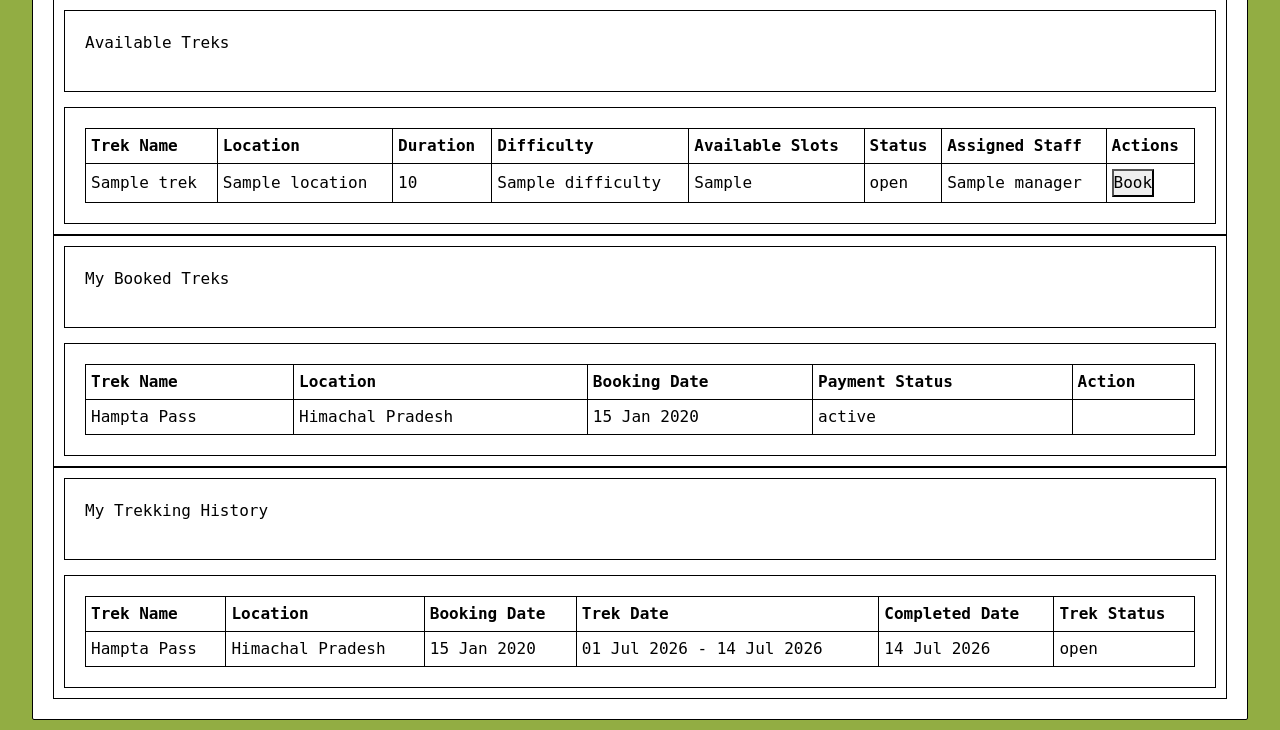
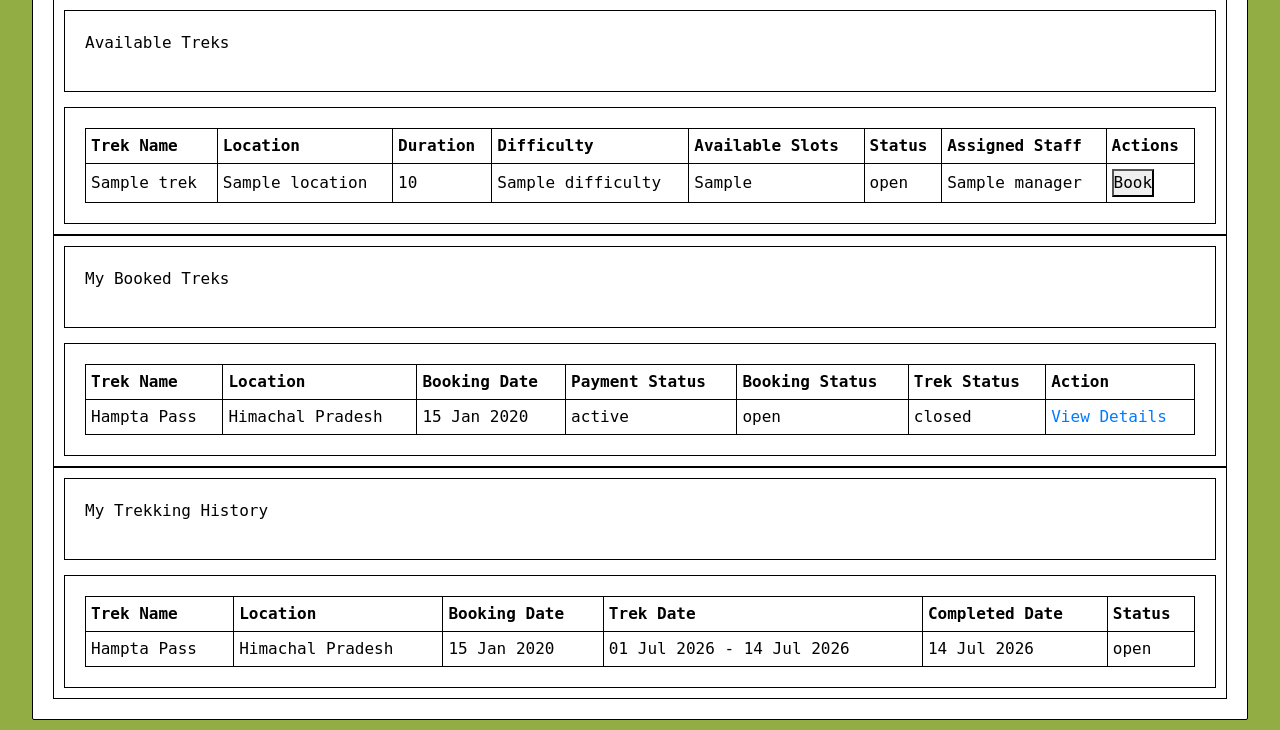
Before and after one commit to 24f1000135/trekking-management-app, a Flask app: template templates/trekker/dashboard.html in a window 1280 px wide. Shown: the part 436-1166 px from the top of the page. Run offline with Flask 3, Linux system fonts and the light colour scheme; tables that the repository leaves empty hold one stand-in row (values such as "Sample post"); the template is opened without the code that fills it: values that come from a table or form of the project are taken from there, most other values are stand-ins (such as "Sample title", 1, 10 or a date in 2020).

Commit message:
TMA-CM-5: Added trek status and booking status in my booked treks table

```diff
--- a/templates/trekker/dashboard.html
+++ b/templates/trekker/dashboard.html
@@ -77,6 +77,8 @@
                     <th>Location</th>
                     <th>Booking Date</th>
                     <th>Payment Status</th>
+                    <th>Booking Status</th>
+                    <th>Trek Status</th>
                     <th>Action</th>
                 </tr>
                 {% for booking in booked_treks %}
@@ -85,6 +87,11 @@
                     <td>{{ booking.trek.location }}</td>
                     <td>{{ booking.booking_date.strftime('%d %b %Y') }}</td>
                     <td>{{ booking.payment_status }}</td>
+                    <td>{{ booking.status }}</td>
+                    <td>{{ booking.trek.status }}</td>
+                    <td>
+                        <a href="{{ url_for('trekker.booking_detail', booking_id=booking.id) }}">View Details</a>
+                    </td>
                 </tr>
                 {% endfor %}
             </table>
@@ -106,7 +113,7 @@
                     <th>Booking Date</th>
                     <th>Trek Date</th>
                     <th>Completed Date</th>
-                    <th>Trek Status</th>
+                    <th>Status</th>
                 </tr>
                 {% for past_trek in trekking_history %}
                 <tr>
```
